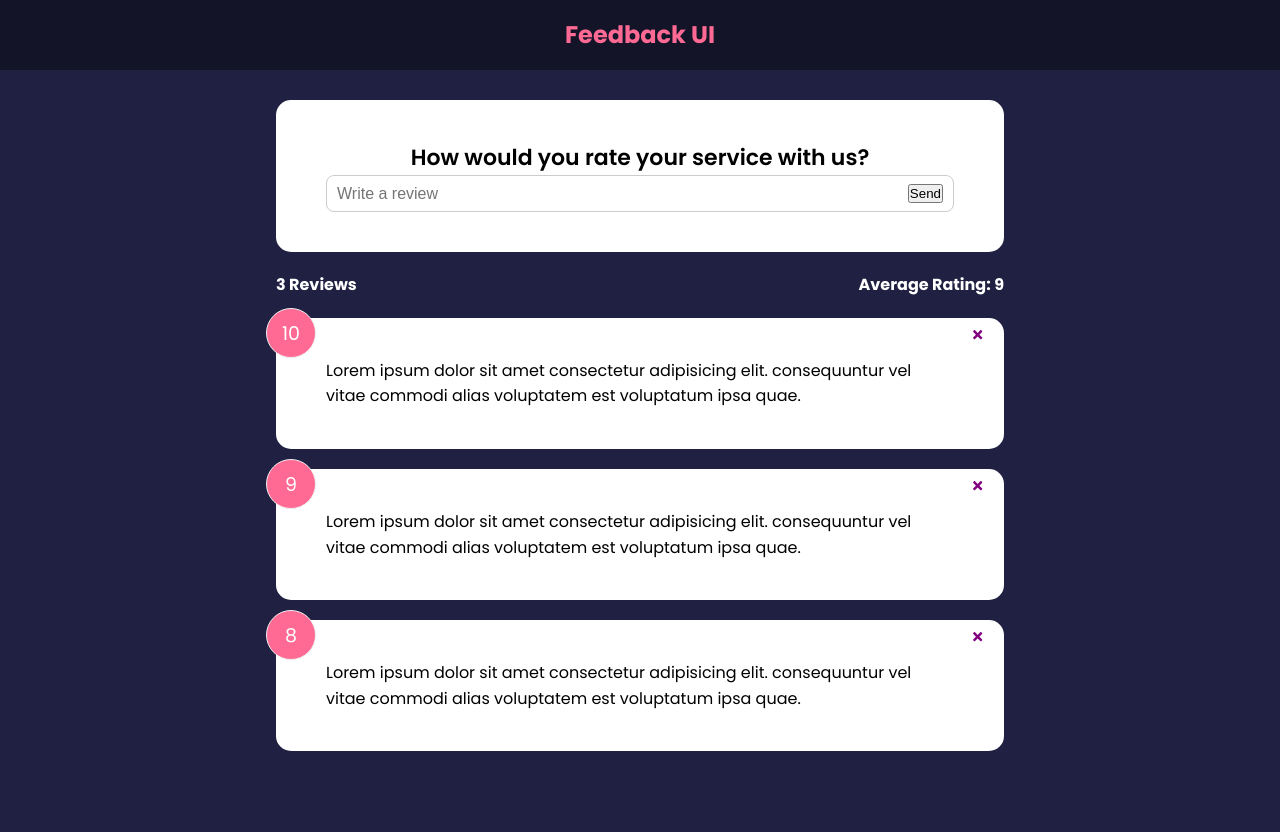
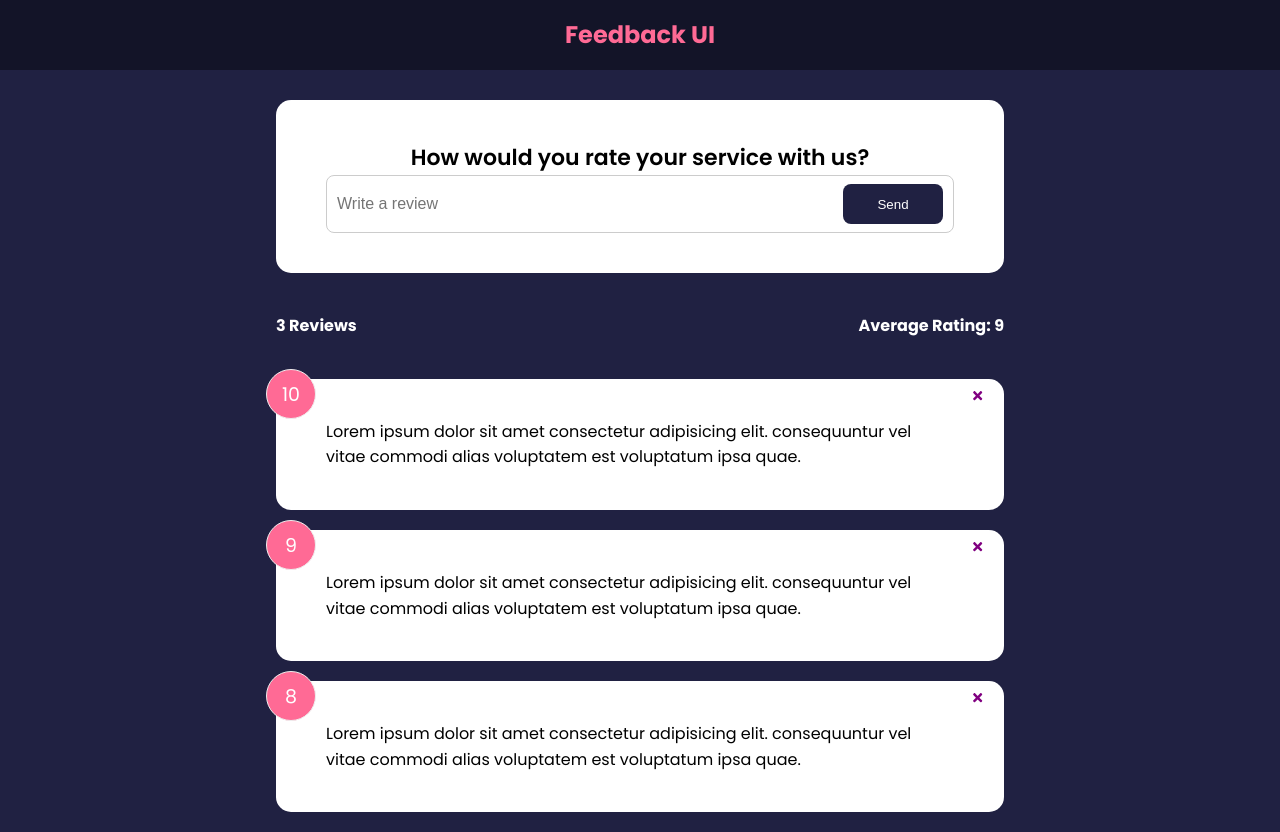
Before and after one commit to OnelioViera/feedback-app, a React (Create React App) app: page / in a window 1280 px wide. Before the commit the page ends 800 px from the top, so only its background shows below. Built offline with nearby package versions, Linux system fonts and the light colour scheme.

Commit message:
updated files

```diff
--- a/src/components/FeedbackForm.jsx
+++ b/src/components/FeedbackForm.jsx
@@ -1,5 +1,6 @@
 import {useState} from 'react';
 import Card from './shared/Card';
+import Button from './shared/Button';
 
 function FeedbackForm() {
   const [text, setText] = useState('');
@@ -19,7 +20,7 @@
           type="text"
           placeholder='Write a review'
           value={text} />
-          <button type="submit">Send</button>
+          <Button type="submit">Send</Button>
         </div>
 
       </form>
--- a/src/components/FeedbackStats.jsx
+++ b/src/components/FeedbackStats.jsx
@@ -11,7 +11,7 @@
 
   return (
     <div className="feedback-stats">
-      <h4>{feedback.length} Reviews</h4>
+      <h4 className='stats'>{feedback.length} Reviews</h4>
       <h4>Average Rating: {isNaN(average) ? 0 : average }</h4>
     </div>
   )
--- /dev/null
+++ b/src/components/shared/Button.jsx
@@ -0,0 +1,24 @@
+import PropTypes from 'prop-types'
+
+function Button({ children, version, type, isDisabled }) {
+  return (
+    <button type={type} disabled={isDisabled} className={`btn btn-${version}`}>
+      {children}
+    </button>
+  )
+}
+
+Button.defaultProps = {
+  version: 'primary',
+  type: 'button',
+  isDisabled: false,
+}
+
+Button.propTypes = {
+  children: PropTypes.node.isRequired,
+  version: PropTypes.string,
+  type: PropTypes.string,
+  isDisabled: PropTypes.bool,
+}
+
+export default Button
--- a/src/components/shared/Card.jsx
+++ b/src/components/shared/Card.jsx
@@ -9,7 +9,7 @@
 
   return <div className='card' style={{
       backgroundColor: reverse ? 'rgba(0,0,0,0.4)' : '#fff',
-      color: reverse ? '#fff' : '#000'
+      color: reverse ? '#fff' : '#000',
     }}>{children}</div>
 
 }
--- a/src/index.css
+++ b/src/index.css
@@ -228,3 +228,10 @@
     width: 80%;
   }
 }
+
+.stats {
+  display: flex;
+  justify-content: space-between;
+  align-items: center;
+  margin: 20px 0;
+}
```
